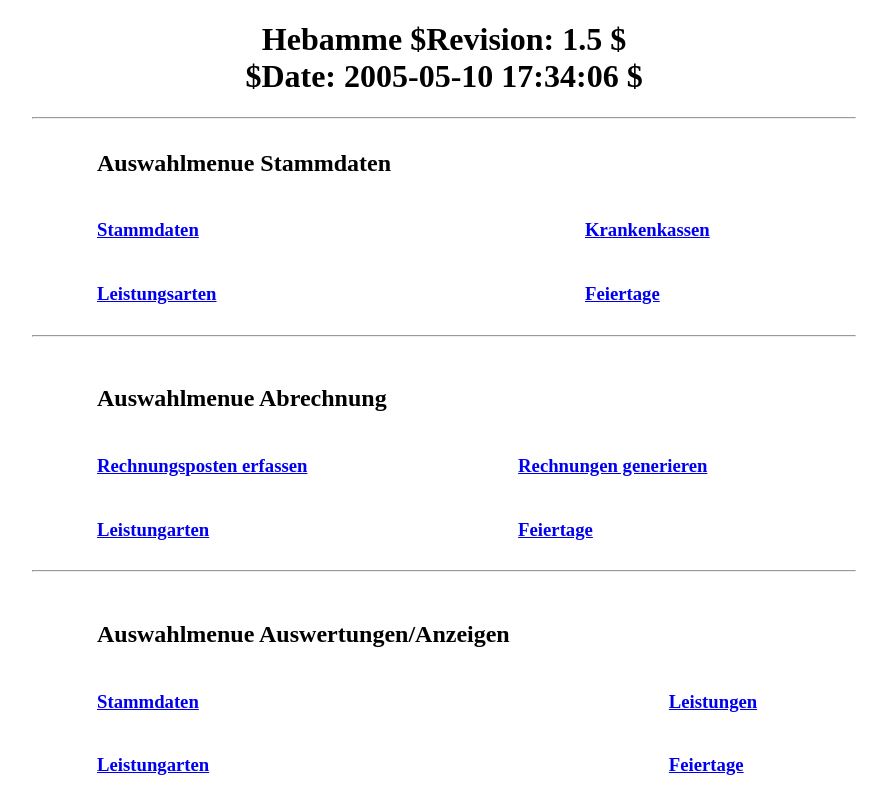
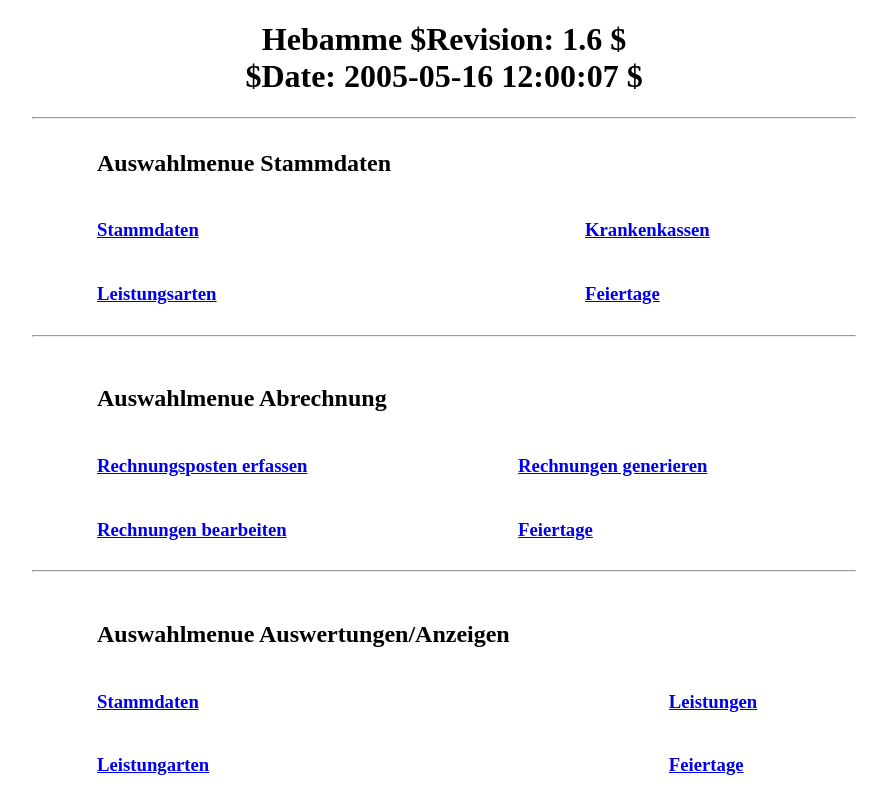
Before and after one commit to tinyheb/tinyheb, a plain HTML site: page tinyheb/hebamme.html in a window 1280 px wide. Shown: the whole page, without its empty margins (196-1083 px from the left). Drawn offline with Linux system fonts and the light colour scheme.

Commit message:
Direktes springen in Rechnungsbearbeitung.

```diff
--- a/tinyheb/hebamme.html
+++ b/tinyheb/hebamme.html
@@ -6,7 +6,7 @@
   </head>
   <body>
     <div align="center">
-      <h1>Hebamme $Revision: 1.5 $ <br>$Date: 2005-05-10 17:34:06 $</h1>
+      <h1>Hebamme $Revision: 1.6 $ <br>$Date: 2005-05-16 12:00:07 $</h1>
       <hr align="center" width="65%">
     </div>
 
@@ -49,8 +49,8 @@
 	  </td>
 	</tr>
 	<tr align="left">
-	  <td align="left"><a href="aenderung/leistungartenaenderung_frame.html">
-	    <h3>Leistungarten</h3>
+	  <td align="left"><a href="rechnung/rechbear.pl">
+	    <h3>Rechnungen bearbeiten</h3>
 	</td>
 	  <td align="left"><a href="aenderung/feiertageaenderung_frame.html">
 	    <h3>Feiertage</h3>
```
